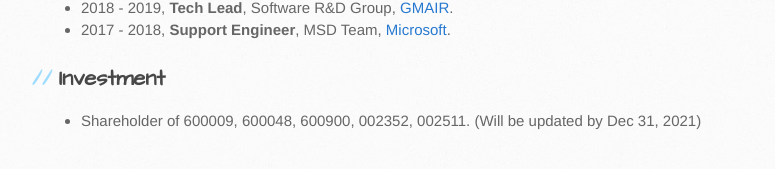
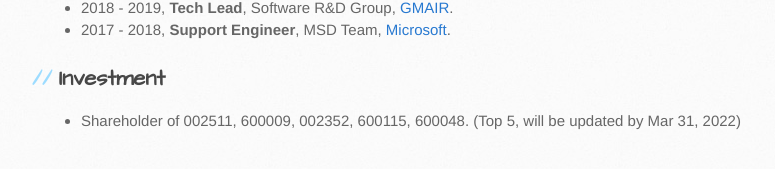
Before and after one commit to sunshinezxf/sunshinezxf.github.io, a Jekyll site: the page built from index.md, in a window 1280 px wide and 900 px high, scrolled down 947 px. Shown: the part 725-894 px from the top of the window, without its empty margins (109-884 px from the left). Built offline with Jekyll 4.4.1, drawn with Linux system fonts in a browser that asks for light colours; our own code applies the rules of GitHub Pages for plain Markdown files; some of the changed text lies outside the part shown.

Commit message:
update investment quarterly

```diff
--- a/index.md
+++ b/index.md
@@ -3,7 +3,7 @@
 A Ph.D. candidate in [iSE Lab](http://www.iselab.cn) AIEngin Group, [Software Institute](https://software.nju.edu.cn), [State Key Laboratory](https://keysoftlab.nju.edu.cn) for Novel Software Technology at [Nanjing University](https://www.nju.edu.cn).
 
 - **Supervisor**: [Chen, Zhenyu](http://www.iselab.cn/faculty/ZhenyuChen)
-- **Research Field**: Deep Learning Testing, Fuzzing,
+- **Research Field**: Deep Learning Testing, Fuzzing.
 - **Interests**: Software Testing, Machine Learning, Software Engineering, IoT and AIoT Engineering
 
 If you are interested in the topics or projects I work on, please reach me via the following approaches.
@@ -56,4 +56,4 @@ If you are interested in the topics or projects I work on, please reach me via t
 
 ## Investment
 
-- Shareholder of 600009, 600048, 600900, 002352, 002511. (Will be updated by Dec 31, 2021)
+- Shareholder of 002511, 600009, 002352, 600115, 600048. (Top 5, will be updated by Mar 31, 2022)
```
Also changed, not shown: 1 other file.
